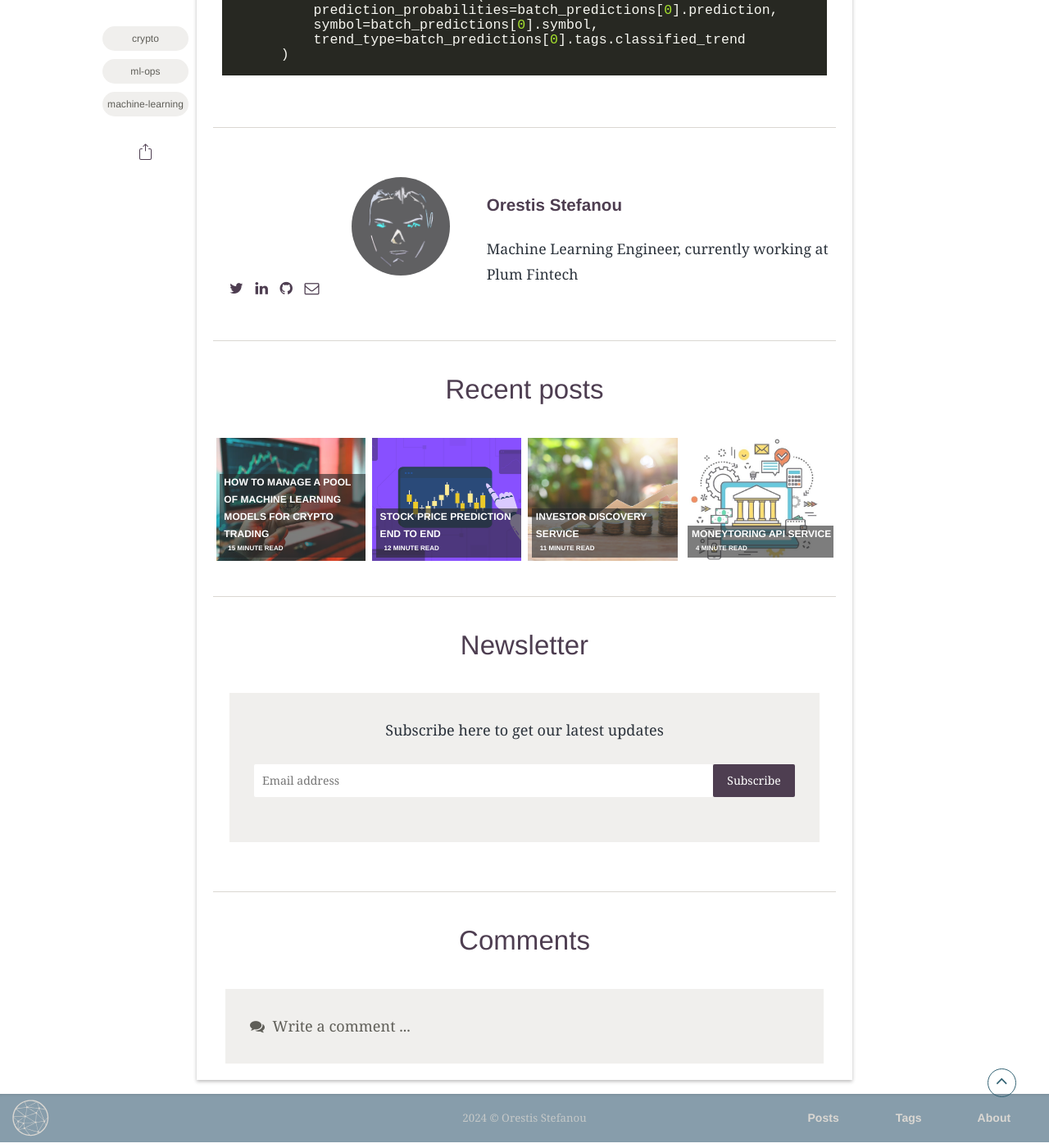
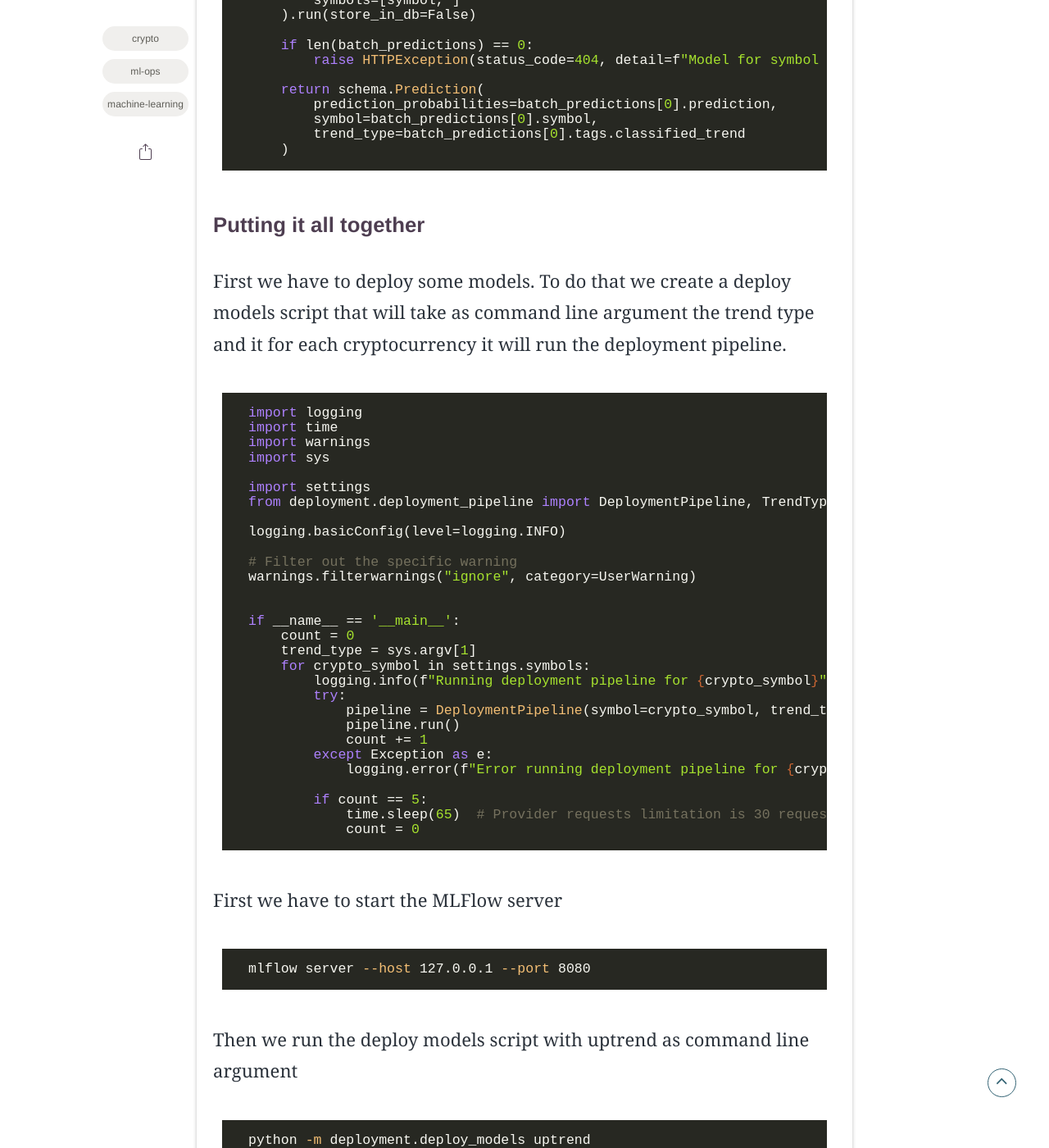
Before and after one commit to OrestisStefanou/OrestisStefanou.github.io, a Jekyll site: the page built from _posts/2024-06-03-Crypto-Trading.md, in a window 1280 px wide and 1400 px high, scrolled down 25010 px. Shown: the whole window at 82% size. Built offline with Jekyll 4.4.1, drawn with Linux system fonts in a browser that asks for light colours; some web fonts are replaced; comment, search, counter and statistics services are not loaded; some of the changed text lies outside the part shown.

Commit message:
Experiment tracking section

````diff
--- a/_posts/2024-06-03-Crypto-Trading.md
+++ b/_posts/2024-06-03-Crypto-Trading.md
@@ -28,7 +28,9 @@
 - [Serve Predictions](#predictions-serving)
     - [Api schema](#schema)
     - [Endpoints](#endpoints)
-
+- [Putting it all together](#putting-it-all-together)
+    - [Experiment Tracking](#experiment-tracking)
+    - [Model Registry](#model-registry)
 ## Project Goal
 The goal of the project is to be able to predict the price movement of the 20 most established cryptocurrencies in the next 10 days and more specifically if the 10 day moving average will be at least 5% higher(in this case we buy) or lower(in this case we sell) 10 days from the time of the prediction.
 
@@ -942,3 +944,61 @@
         trend_type=batch_predictions[0].tags.classified_trend
     )
 ```
+
+### Putting it all together
+First we have to deploy some models. To do that we create a deploy models script that will take as command line argument the trend type and it for each cryptocurrency it will run the deployment pipeline.
+
+```python
+import logging
+import time
+import warnings
+import sys
+
+import settings
+from deployment.deployment_pipeline import DeploymentPipeline, TrendType
+
+logging.basicConfig(level=logging.INFO)
+
+# Filter out the specific warning
+warnings.filterwarnings("ignore", category=UserWarning)
+
+
+if __name__ == '__main__':
+    count = 0
+    trend_type = sys.argv[1]
+    for crypto_symbol in settings.symbols:
+        logging.info(f"Running deployment pipeline for {crypto_symbol}")
+        try:
+            pipeline = DeploymentPipeline(symbol=crypto_symbol, trend_type=TrendType(trend_type))
+            pipeline.run()
+            count += 1
+        except Exception as e:
+            logging.error(f"Error running deployment pipeline for {crypto_symbol}: {e}")
+
+        if count == 5:
+            time.sleep(65)  # Provider requests limitation is 30 requests per minute
+            count = 0
+```
+
+First we have to start the MLFlow server
+```bash
+mlflow server --host 127.0.0.1 --port 8080
+```
+
+Then we run the deploy models script with uptrend as command line argument
+```bash
+python -m deployment.deploy_models uptrend
+```
+
+##### Experiment tracking
+It's time to see power of experiment tracking with MLFlow. By visiting http://127.0.0.1:8080 on our browser can see our experiments
+<center><img src='./assets/img/posts/20240603/MLFlow_experiments.png'></center>
+
+We can see that we have one experiment per symbol and by choosing one of them we can see the runs of the experiment. In our case we have one run per algorithm we tried and we can see that we have charts that show the performance metrics that we tracked for each algorithm.
+
+##### Model Registry
+By going on the models section we can see the models that are stored in Model Registry
+<center><img src='./assets/img/posts/20240603/MLFlow_Models.png'></center>
+
+By choosing one of them we can we get all the information we stored about the model
+<center><img src='./assets/img/posts/20240603/MLFlow_RegisteredModel.png'></center>
````
Also changed, not shown: assets/img/posts/20240603/MLFlow_Models.png (added), assets/img/posts/20240603/MLFlow_RegisteredModel.png (added), assets/img/posts/20240603/MLFlow_experiments.png (added).
